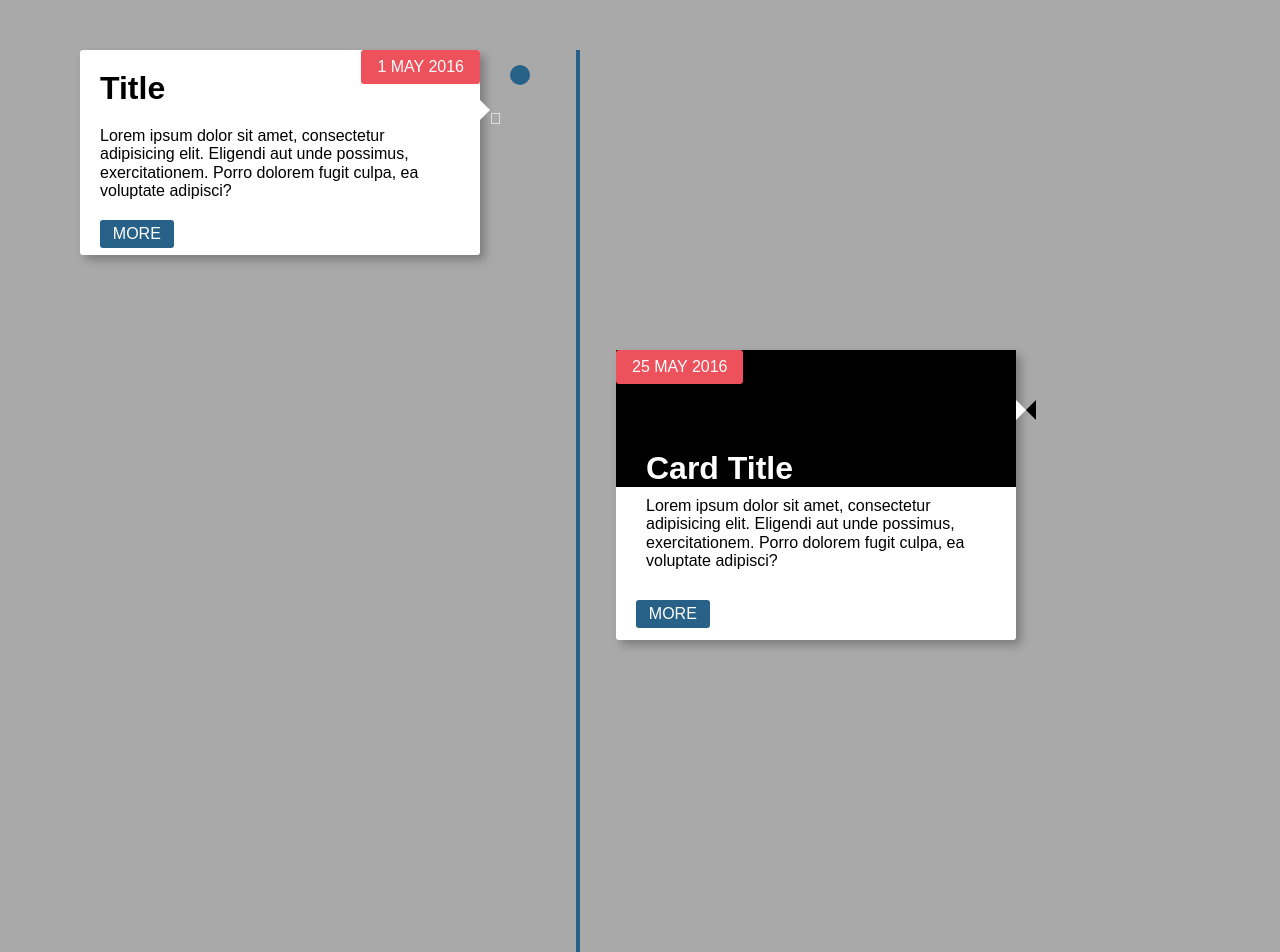
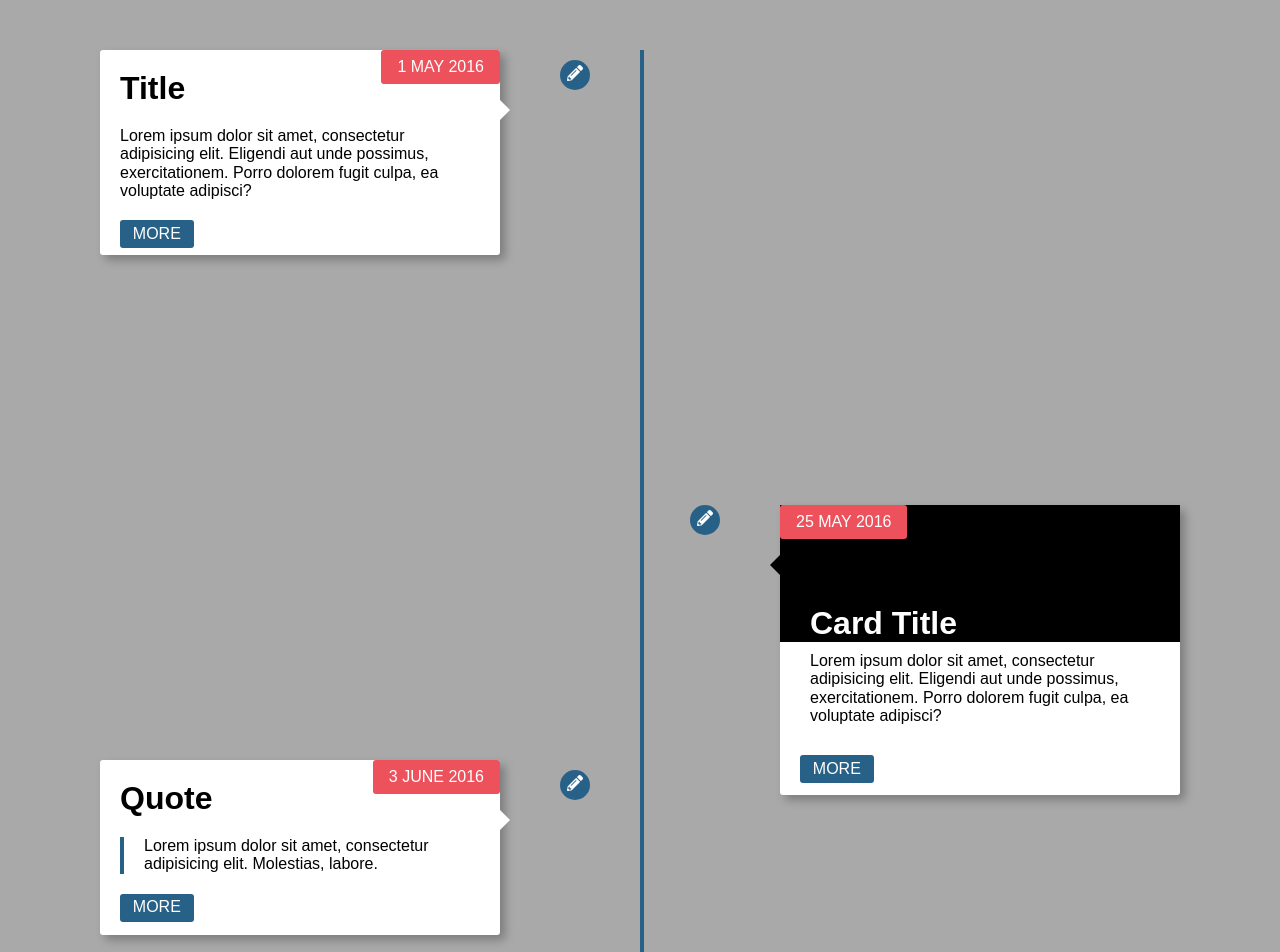
Before and after one commit to PatrickBoynton/vertical-timeline, a plain HTML site: page index.html in a window 1280 px wide. Shown: the top 952 px of the page. Drawn offline with Linux system fonts and the light colour scheme.

Commit message:
Fixed a missing tag, and added circles.

```diff
--- a/index.html
+++ b/index.html
@@ -10,20 +10,22 @@
   <link rel="stylesheet" href="/styles/styles.css">
 </head>
 <body>
-  <div class="circle"></div>
+
   <div class="container">
     <div class="column left">
       <div class="box box1">
+        <div class="circle1"><i class="fa fa-pencil-alt"></i> </div>
         <time>1 May 2016</time>
         <h1>Title</h1>
         <p>Lorem ipsum dolor sit amet, consectetur adipisicing elit. Eligendi aut unde possimus, exercitationem. Porro dolorem fugit culpa, ea voluptate adipisci?</p>
         <button>More</button>
       </div>
     </div>
-    <div class="column middle">
+      <div class="middle">
     </div>
     <div class="column right">
       <div class="box box2">
+        <div class="circle2"><i class="fa fa-pencil-alt"></i></div>
         <time>25 May 2016</time>
         <h1>Card Title</h1>
         <p>Lorem ipsum dolor sit amet, consectetur adipisicing elit. Eligendi aut unde possimus, exercitationem. Porro dolorem fugit culpa, ea voluptate adipisci?</p>
@@ -31,10 +33,11 @@
       </div>
       <div class="column">
         <div class="box box3">
+          <div class="circle3"><i class="fa fa-pencil-alt"></i></div>
           <time>3 June 2016</time>
           <h1>Quote</h1>
           <p>Lorem ipsum dolor sit amet, consectetur adipisicing elit. Molestias, labore.</p>
-          <button>Mo
+          <button>More</button>
       </div>
     </div>
   </div>
--- a/styles/styles.css
+++ b/styles/styles.css
@@ -7,35 +7,47 @@ body{
   font-family: sans-serif;
 }
 .container {
-  width: 100%;
+  min-height: 100vh;
+  padding: 50px 100px;
+  position: relative;
 }
-.column{
-  float: left;
-}
-.left, right {
-  width: 45%;
+.circle1{
+  width: 30px;
+  height: 30px;
+  border-radius: 100px;
+  background-color: blue;
+  position: absolute;
+  background-color: #286188;
+  top: 10px;
+  left: 115%;
+  text-align: center;
+  color: white;
+  z-index: 2;
 }
 .middle{
-  width: 10%;
+  width: 25px;
 }
-.box:not(.box2)::before{
-  content: "";
+/* ///////////////////////////////////////////// Circle */
+/* .box::before{
+  content:"";
   display: inline-block;
-  width: 20px;
-  height:20px;
+  width: 23px;
+  height:23px;
   border-radius: 100px;
   background-color: #286188;
   position: absolute;
-  right: -50px;
+  left: -85px;
   top: 15px;
+} */
+/* ////////////////////////////////////////////////Line */
 
-}
 .middle::after{
   content: "";
   position: absolute;
-  margin-top: 50px;
-  height: 160%;
+  height: 105%;
   width: 4px;
+  left: 50%;
+  top: 50px;
   background-color: #286188;
 }
 .box{
@@ -43,11 +55,13 @@ body{
   height: 205px;
   background-color: #fff;
   box-shadow: 5px 5px 10px #00000044;
+  display: inline-block;
   border-radius: 3px;
   position: relative;
 }
-.box::after{
-  content: "\f123";
+/* /////////////////////////////////White Triangles */
+  .box1::after {
+  content: "";
   height: 0;
   width: 0;
   border-left: solid 10px #fff;
@@ -59,28 +73,35 @@ body{
   color: #fff;
 }
 .box1{
-  margin: 50px 80px;
   animation: move-in-left ease-in 1.7s;
 }
 .box2{
-  margin: 350px 40px;
   height: 290px;
   animation: move-in-right ease-in 1.7s;
-  position: relative;
+  /* position: relative; */
+  float: right;
+  margin-top: 250px;
 }
-
-.box2::after{
-  content: "";
-  height: 0;
-  width: 0;
+.circle2{
+  width: 30px;
+  height: 30px;
+  border-radius: 100px;
+  background-color: blue;
+  position: absolute;
+  background-color: #286188;
+  right: 115%;
+  text-align: center;
+  color: white;
+  z-index: 2;
+}
+.box2::after {
+  content: '';
   border-right: solid 10px #000;
   border-bottom: solid 10px transparent;
   border-top: solid 10px transparent;
-  display: table;
-  clear: both;
   position: absolute;
   top: 50px;
-  right: 400px;
+  right: 100%;
 }
 .box1 > h1{
   padding: 20px;
@@ -101,9 +122,35 @@ body{
   padding: 10px;
 }
 .box3{
-  margin: 450px 80px;
   height: 175px;
   animation: move-in-left ease-in 1.7s;
+  margin-top: 505px;
+  position: relative;
+}
+.circle3{
+  width: 30px;
+  height: 30px;
+  border-radius: 100px;
+  background-color: blue;
+  position: absolute;
+  background-color: #286188;
+  top: 10px;
+  left: 115%;
+  text-align: center;
+  color: white;
+  z-index: 2;
+}
+.box3::after {
+content: "";
+height: 0;
+width: 0;
+border-left: solid 10px #fff;
+border-bottom: solid 10px transparent;
+border-top: solid 10px transparent;
+position: absolute;
+top: 50px;
+left: 400px;
+color: #fff;
 }
 .box3 > h1{
   padding: 20px;
@@ -112,7 +159,18 @@ body{
   padding: 0 20px;
   border-left: 4px solid #286188;
 }
-
+.box3::after{
+  content: "";
+  height: 0;
+  width: 0;
+  border-left: solid 10px #fff;
+  border-bottom: solid 10px transparent;
+  border-top: solid 10px transparent;
+  position: absolute;
+  top: 50px;
+  left: 100%;
+  color: #fff;
+}
 time{
   background-color: #EC515C;
   color: white;
@@ -184,14 +242,16 @@ h1{
     right: 400px;
   }
   .box1 {
-    margin-left: 250px;
     animation: move-in-right ease-in 1.7s;
   }
   .box3 {
-    margin-left: 250px;
     animation: move-in-right ease-in 1.7s;
   }
   .middle::after{
     height: 200%;
   }
 }
+i{
+  padding: 5px;
+  z-index: 2;
+}
```
